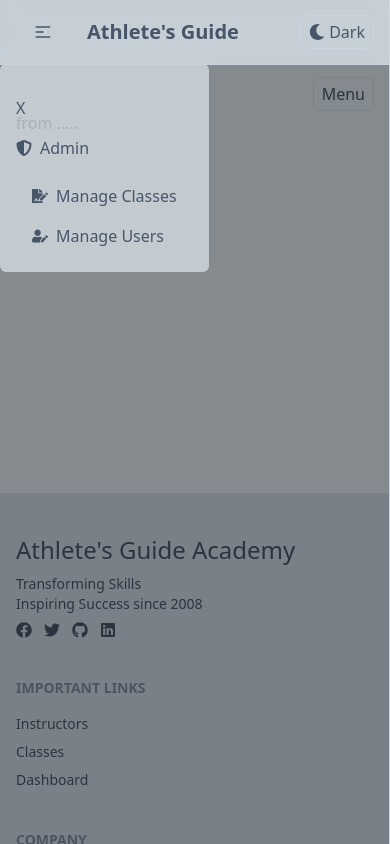
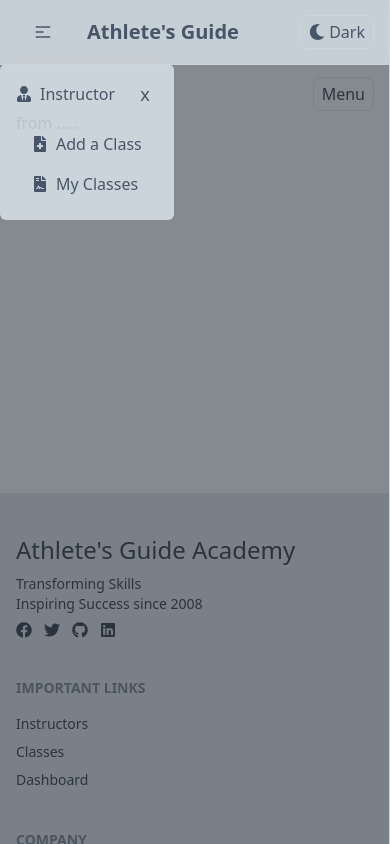
Before and after one commit to Md-Tahazzat/Athlet-s-Guide-client, a React (Vite) app: page /dashboard in a window 390 px wide. Shown: the top 844 px of the page. Built offline with nearby package versions, Linux system fonts and the light colour scheme; no server answers; sample sign-in values are in the browser's storage; grey boxes are pictures that could not be loaded.

Commit message:
dashboard menu responsive done

```diff
--- a/src/Pages/Dashboard/Dashboard.jsx
+++ b/src/Pages/Dashboard/Dashboard.jsx
@@ -17,10 +17,10 @@ import {
 const Dashboard = () => {
   // const { loading, user } = useContext(AuthContext);
   // TODO: load user and role from database
-  const user = { role: "admin" };
-  const unchekedInput = () => {
+  const user = { role: "instructor" };
+  const uncheckedInput = () => {
     const input = document.getElementById("my-drawer-2");
-    input.checked = false;
+    input.checked = !input.checked;
   };
   return (
     <div className="min-h-[calc(100vh-456px)] overflow-hidden">
@@ -45,22 +45,41 @@ const Dashboard = () => {
         </div>
         <div className="drawer-side border-r border-slate-300 dark:border-slate-600">
           <label htmlFor="my-drawer-2" className="drawer-overlay"></label>
-          <ul className="menu overflow-y-auto text-base rounded-md md:rounded-none p-4 w-auto mt-16 md:mt-0 bg-white/70 dark:bg-black/80 h-fulll md:min-h-[calc(100vh-456px)] text-base-content">
+          <ul
+            id="menu_list"
+            className="menu overflow-y-auto text-base rounded-md md:rounded-none p-4 w-auto  mt-16 lg:mt-0 bg-white/80 dark:bg-black/80 h-fulll md:min-h-[calc(100vh-456px)] text-base-content"
+          >
             {/* Sidebar content here */}
+            <div className="flex items-center justify-between mb-4">
+              <p className="flex items-center gap-2 ">
+                {user?.role === "admin" ? (
+                  <>
+                    <FaShieldAlt></FaShieldAlt> Admin
+                  </>
+                ) : user?.role === "instructor" ? (
+                  <>
+                    {" "}
+                    <FaUserTie></FaUserTie> Instructor
+                  </>
+                ) : (
+                  <>
+                    {" "}
+                    <FaUser></FaUser> Student
+                  </>
+                )}
+              </p>
+              <span onClick={uncheckedInput} className="mr-2 text-lg lg:hidden">
+                x
+              </span>
+            </div>
             {user?.role === "admin" ? (
               <>
-                <li onClick={unchekedInput} className="my-4">
-                  X
-                </li>
-                <p className="flex items-center gap-2 mb-4">
-                  <FaShieldAlt></FaShieldAlt> Admin{" "}
-                </p>
-                <li className="" htmlFor="my-drawer-2">
+                <li onClick={uncheckedInput}>
                   <NavLink to="/dashboard/manageClasses">
                     <FaFileSignature></FaFileSignature> Manage Classes
                   </NavLink>
                 </li>
-                <li className="" htmlFor="my-drawer-2">
+                <li onClick={uncheckedInput}>
                   <NavLink to="/dashboard/manageUsers">
                     <FaUserEdit></FaUserEdit> Manage Users
                   </NavLink>
@@ -68,15 +87,12 @@ const Dashboard = () => {
               </>
             ) : user?.role === "instructor" ? (
               <>
-                <p className="flex items-center gap-2 mb-4">
-                  <FaUserTie></FaUserTie> Instructor{" "}
-                </p>
-                <li className="" htmlFor="my-drawer-2">
+                <li onClick={uncheckedInput}>
                   <NavLink to="/dashboard/addClass">
                     <FaFileMedical></FaFileMedical> Add a Class
                   </NavLink>
                 </li>
-                <li className="" htmlFor="my-drawer-2">
+                <li onClick={uncheckedInput}>
                   <NavLink to="/dashboard/myClasses">
                     <FaFileContract></FaFileContract> My Classes
                   </NavLink>
@@ -84,20 +100,17 @@ const Dashboard = () => {
               </>
             ) : (
               <>
-                <p className="flex items-center gap-2 mb-4">
-                  <FaUser></FaUser> Student{" "}
-                </p>
-                <li className="" htmlFor="my-drawer-2">
+                <li onClick={uncheckedInput}>
                   <NavLink to="/dashboard/mySelectedClasses">
                     <FaFileImport></FaFileImport> My Selected Classes
                   </NavLink>
                 </li>
-                <li className="" htmlFor="my-drawer-2">
+                <li onClick={uncheckedInput}>
                   <NavLink to="/dashboard/myEnrolledClasses">
                     <FaFileInvoice></FaFileInvoice> My Enrolled Classes
                   </NavLink>
                 </li>
-                <li className="" htmlFor="my-drawer-2">
+                <li onClick={uncheckedInput}>
                   <NavLink htmlFor="my-drawer-2" to="/dashboard/payment">
                     <FaMoneyCheckAlt></FaMoneyCheckAlt> Payment
                   </NavLink>
--- a/src/index.css
+++ b/src/index.css
@@ -39,3 +39,9 @@
   background-repeat: no-repeat;
   background-size: cover;
 }
+
+/* hover effect for dashboard list items */
+/* #menu_list > li:hover > a:not(.active) {
+  box-sizing: border-box;
+  letter-spacing: 1px;
+} */
```
